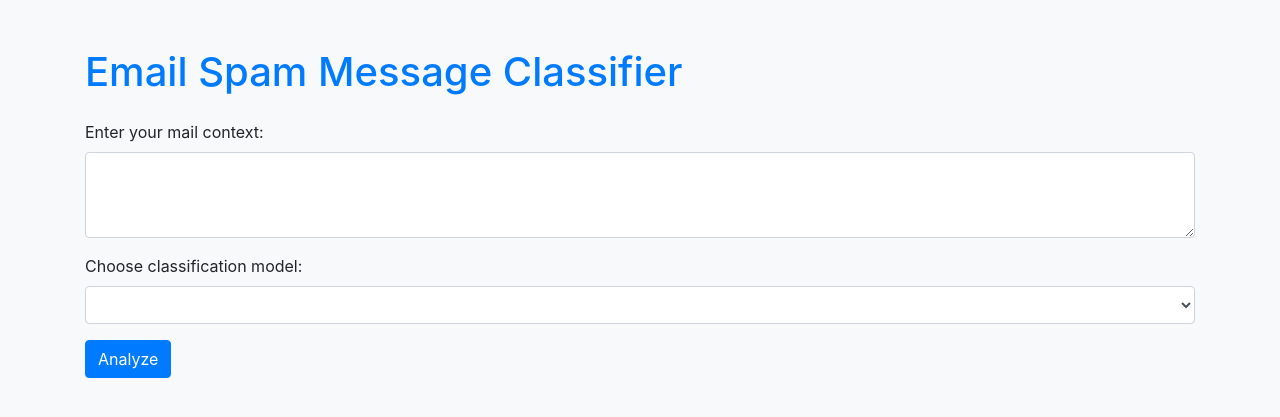
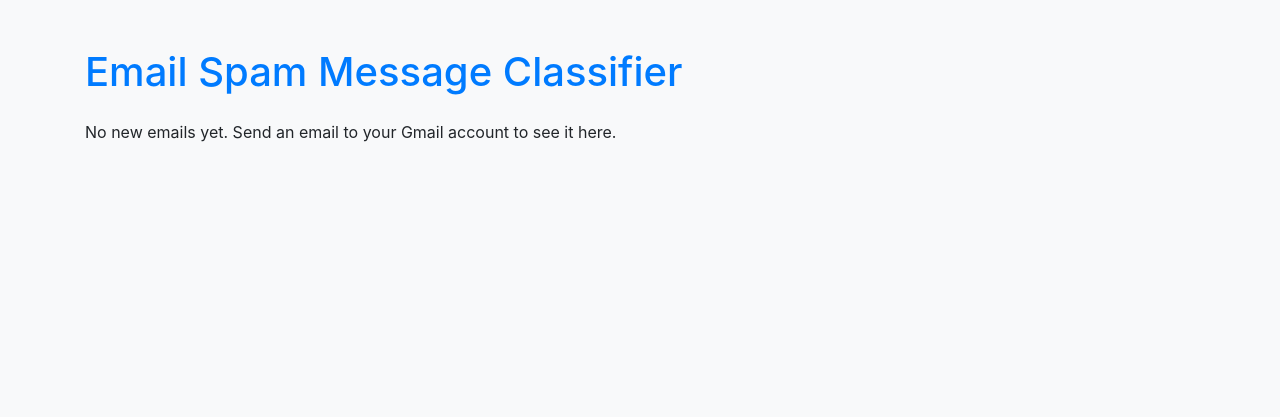
Before and after one commit to trnthuc3t/NCKH, a Flask app: template templates/index.html in a window 1280 px wide. Shown: the top 417 px of the page. Run offline with Flask 3, Linux system fonts and the light colour scheme; the template is opened without the code that fills it, so the values that code supplies are empty; parts of the project's set-up code (start-up, migrations or seed data) failed here and were passed over; some libraries are stand-ins or nearby versions.

Commit message:
using api gmail ver1

```diff
--- a/app.py
+++ b/app.py
@@ -1,9 +1,19 @@
-from flask import Flask, render_template, request
+from flask import Flask, render_template, request, redirect, url_for, session
+from google.oauth2.credentials import Credentials
+from google_auth_oauthlib.flow import InstalledAppFlow
+from googleapiclient.discovery import build
+from googleapiclient.errors import HttpError
 import pickle
+import os
+import time
 
+os.environ['OAUTHLIB_INSECURE_TRANSPORT'] = '1'
 app = Flask(__name__)
+app.secret_key = 'super-secret-key-12345'
 
-# Load tất cả các mô hình
+SCOPES = ['https://www.googleapis.com/auth/gmail.readonly']
+CREDENTIALS_FILE = 'credentials.json'
+
 models = {
     'logistic_regression': pickle.load(open('logistic_regression.pkl', 'rb')),
     'random_forest': pickle.load(open('random_forest_model.pkl', 'rb')),
@@ -20,6 +30,32 @@ feature_extraction_files = {
     'decision_tree': 'feature_extraction_decision_tree.pkl'
 }
 
+def get_gmail_service():
+    creds = None
+    try:
+        if 'credentials' in session:
+            creds = Credentials(**session['credentials'])
+        if not creds or not creds.valid:
+            flow = InstalledAppFlow.from_client_secrets_file(CREDENTIALS_FILE, SCOPES)
+            creds = flow.run_local_server(port=0)
+            session['credentials'] = {
+                'token': creds.token,
+                'refresh_token': creds.refresh_token,
+                'token_uri': creds.token_uri,
+                'client_id': creds.client_id,
+                'client_secret': creds.client_secret,
+                'scopes': creds.scopes
+            }
+        return build('gmail', 'v1', credentials=creds)
+    except OSError as e:
+        with open('debug.log', 'a', encoding='utf-8') as f:
+            f.write(f"OSError in get_gmail_service: {str(e)}\n")
+        raise
+    except Exception as e:
+        with open('debug.log', 'a', encoding='utf-8') as f:
+            f.write(f"Error in get_gmail_service: {str(e)}\n")
+        raise
+
 def predict_mail(model_name, input_text):
     input_user_mail = [input_text]
     feature_extraction = pickle.load(open(feature_extraction_files[model_name], 'rb'))
@@ -28,20 +64,81 @@ def predict_mail(model_name, input_text):
     prediction = model.predict(input_data_features)
     return prediction[0]
 
+def get_latest_email(service):
+    for attempt in range(3):
+        try:
+            results = service.users().messages().list(userId='me', maxResults=1).execute()
+            messages = results.get('messages', [])
+            if messages:
+                msg = service.users().messages().get(userId='me', id=messages[0]['id']).execute()
+                return msg['snippet']
+            return None
+        except (OSError, HttpError) as e:
+            with open('debug.log', 'a', encoding='utf-8') as f:
+                f.write(f"Error in get_latest_email (attempt {attempt + 1}): {str(e)}\n")
+            if attempt < 2:
+                time.sleep(2)
+            else:
+                raise
 
+@app.route('/')
+def index():
+    if 'credentials' not in session:
+        return redirect(url_for('login'))
+    service = get_gmail_service()
+    latest_email = get_latest_email(service)
+    return render_template('index.html', latest_email=latest_email, models=models.keys())
 
-@app.route('/', methods=['GET', 'POST'])
+@app.route('/login')
+def login():
+    return redirect(url_for('authorize'))
+
+@app.route('/authorize')
+def authorize():
+    flow = InstalledAppFlow.from_client_secrets_file(CREDENTIALS_FILE, SCOPES)
+    flow.redirect_uri = url_for('oauth2callback', _external=True)
+    authorization_url, state = flow.authorization_url(access_type='offline')
+    session['state'] = state
+    return redirect(authorization_url)
+
+@app.route('/oauth2callback')
+def oauth2callback():
+    try:
+        state = session.get('state')
+        if not state:
+            return "Error: State not found in session", 400
+        flow = InstalledAppFlow.from_client_secrets_file(CREDENTIALS_FILE, SCOPES, state=state)
+        flow.redirect_uri = url_for('oauth2callback', _external=True)
+        authorization_response = request.url
+        with open('debug.log', 'a', encoding='utf-8') as f:
+            f.write(f"Authorization response: {authorization_response}\n")
+        flow.fetch_token(authorization_response=authorization_response)
+        creds = flow.credentials
+        session['credentials'] = {
+            'token': creds.token,
+            'refresh_token': creds.refresh_token,
+            'token_uri': creds.token_uri,
+            'client_id': creds.client_id,
+            'client_secret': creds.client_secret,
+            'scopes': creds.scopes
+        }
+        with open('debug.log', 'a', encoding='utf-8') as f:
+            f.write("Credentials saved to session\n")
+        return redirect(url_for('index'))
+    except Exception as e:
+        with open('debug.log', 'a', encoding='utf-8') as f:
+            f.write(f"Error in oauth2callback: {str(e)}\n")
+        return f"Error during authentication: {str(e)}", 500
+
+@app.route('/analyze', methods=['POST'])
 def analyze_mail():
-    classify = None
-    selected_model = 'svm'
+    service = get_gmail_service()
+    latest_email = get_latest_email(service)
     if request.method == 'POST':
-        mail = request.form.get('mail')
         model_name = request.form.get('model')
-        classify = predict_mail(model_name, mail)
-        selected_model = model_name
-
-    return render_template('index.html', classify=classify, selected_model=selected_model, models=models.keys())
-
+        classify = predict_mail(model_name, latest_email)
+        return render_template('index.html', latest_email=latest_email, classify=classify, models=models.keys())
+    return redirect(url_for('index'))
 
 if __name__ == '__main__':
-    app.run(debug=True)
+    app.run(debug=True, host='localhost')
--- /dev/null
+++ b/credentials.json
@@ -0,0 +1 @@
+{"web":{"client_id":"84591320686-bfpgeq326aivn785043i0bu8vs9t9mud.apps.googleusercontent.com","project_id":"nckh-453417","auth_uri":"https://accounts.google.com/o/oauth2/auth","token_uri":"https://oauth2.googleapis.com/token","auth_provider_x509_cert_url":"https://www.googleapis.com/oauth2/v1/certs","client_secret":"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","redirect_uris":["http://localhost:5000/oauth2callback"]}}
--- a/templates/index.html
+++ b/templates/index.html
@@ -32,16 +32,18 @@
     <div class="container mt-5">
         <h1 class="mb-4">Email Spam Message Classifier</h1>
 
+        {% if latest_email %}
+            <div class="form-group">
+                <label>Latest Email Received:</label>
+                <textarea class="form-control" rows="3" readonly>{{ latest_email }}</textarea>
+            </div>
+
             <form method="POST" action="{{ url_for('analyze_mail') }}">
-            <div class="form-group">
-                <label for="mail">Enter your mail context:</label>
-                <textarea class="form-control" id="mail" name="mail" rows="3"></textarea>
-            </div>
                 <div class="form-group">
                     <label for="model">Choose classification model:</label>
                     <select class="form-control" id="model" name="model">
                         {% for model in models %}
-                        <option value="{{ model }}" {% if model == selected_model %}selected{% endif %}>{{ model.replace('_', ' ').title() }}</option>
+                            <option value="{{ model }}">{{ model.replace('_', ' ').title() }}</option>
                         {% endfor %}
                     </select>
                 </div>
@@ -57,6 +59,9 @@
                     {% endif %}
                 </div>
             {% endif %}
+        {% else %}
+            <p>No new emails yet. Send an email to your Gmail account to see it here.</p>
+        {% endif %}
     </div>
 
     <script src="https://stackpath.bootstrapcdn.com/bootstrap/4.5.2/js/bootstrap.min.js"></script>
```
Also changed, not shown: 7 other files. Lines whose indentation alone changed are shown as unchanged.
